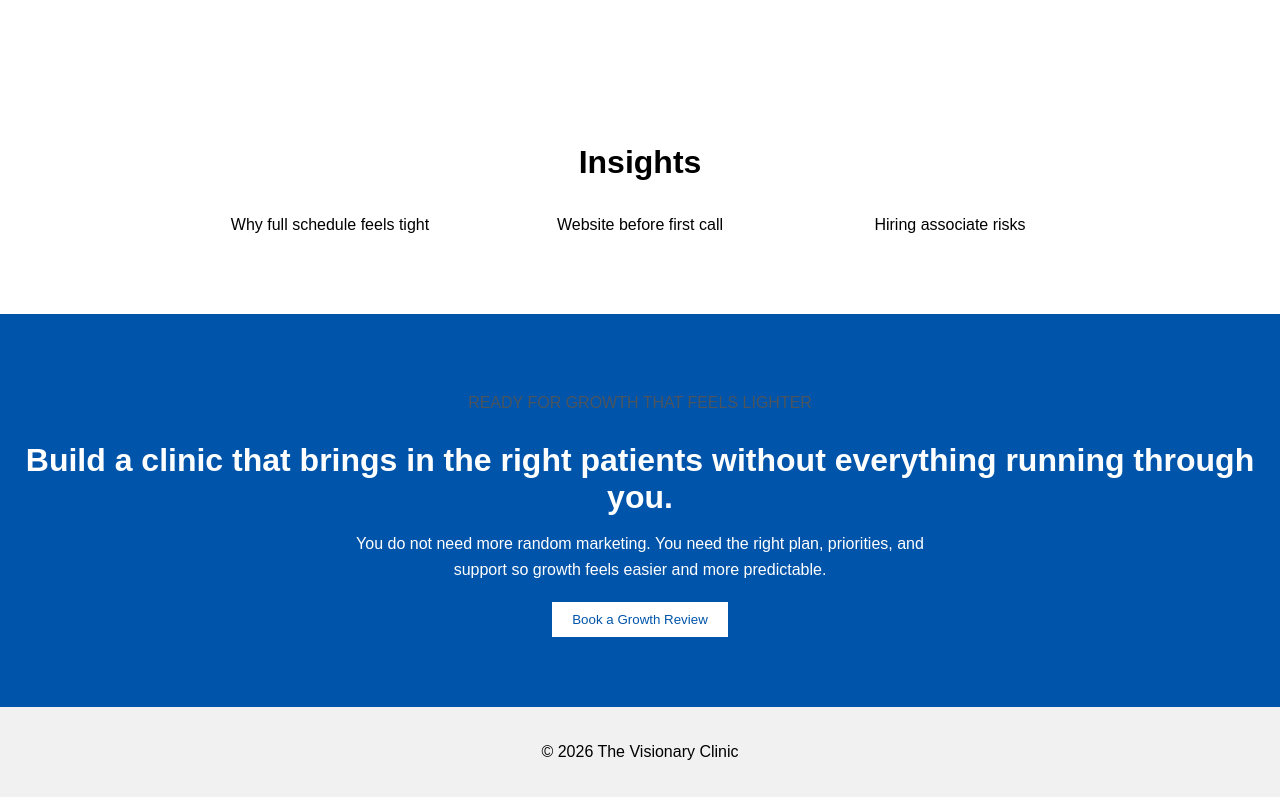
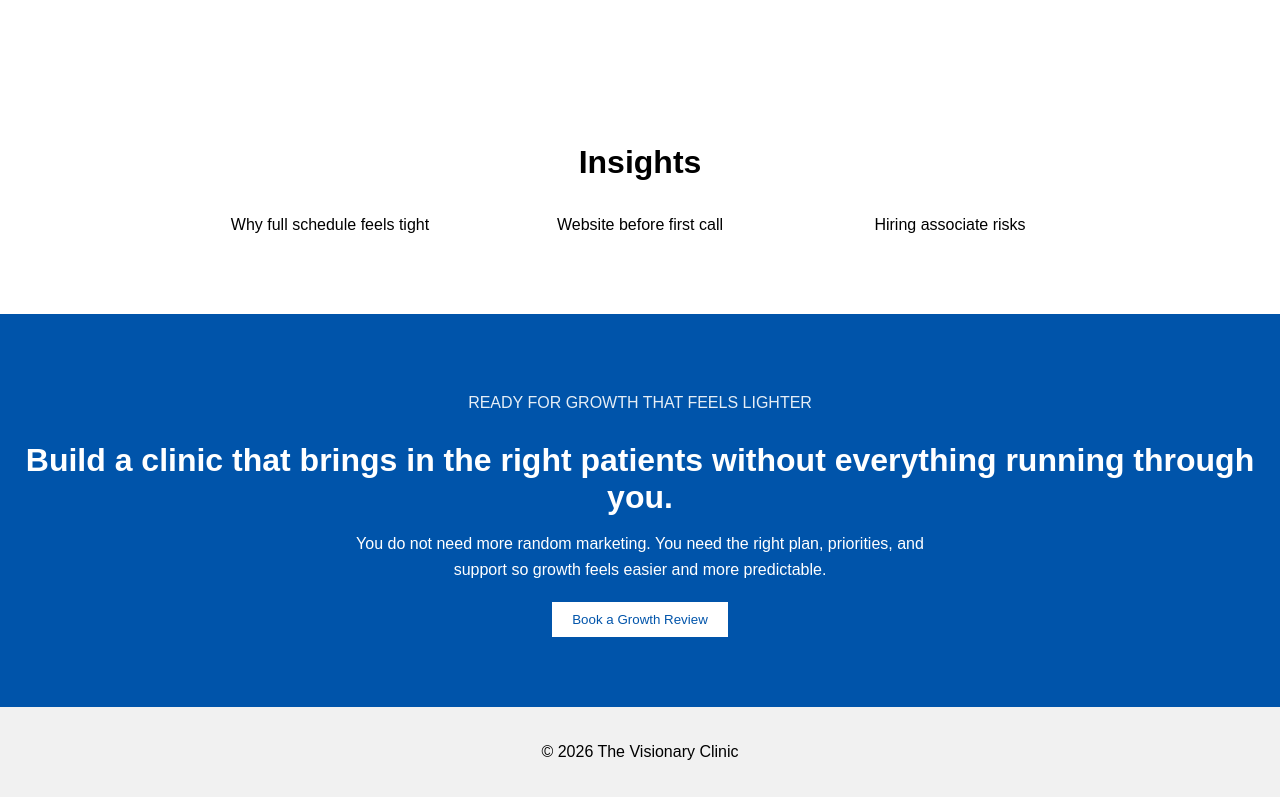
Before and after one commit to Arunyadav08/visionary-clinic-website, a plain HTML site: page index.html in a window 1280 px wide. Shown: the part 2638-3435 px from the top of the page. Drawn offline with Linux system fonts and the light colour scheme.

Commit message:
Update index.html

```diff
--- a/index.html
+++ b/index.html
@@ -215,7 +215,7 @@ nav a {
 <!-- ================= FINAL CTA (UPGRADED) ================= -->
 <section class="section" style="background:#0054AA;color:white;">
 
-  <p style="opacity:0.9;">READY FOR GROWTH THAT FEELS LIGHTER</p>
+  <p style="color:white;opacity:0.9;">READY FOR GROWTH THAT FEELS LIGHTER</p>
 
   <h2>Build a clinic that brings in the right patients without everything running through you.</h2>
 
```
